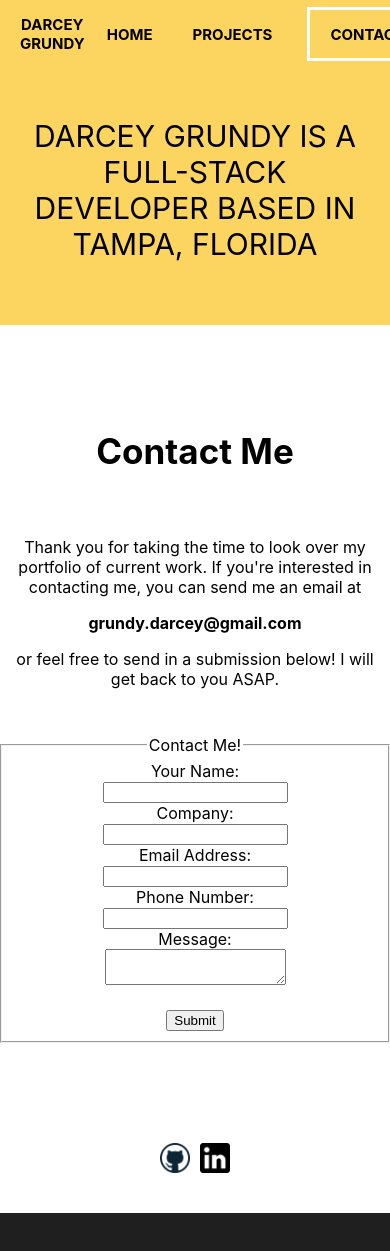
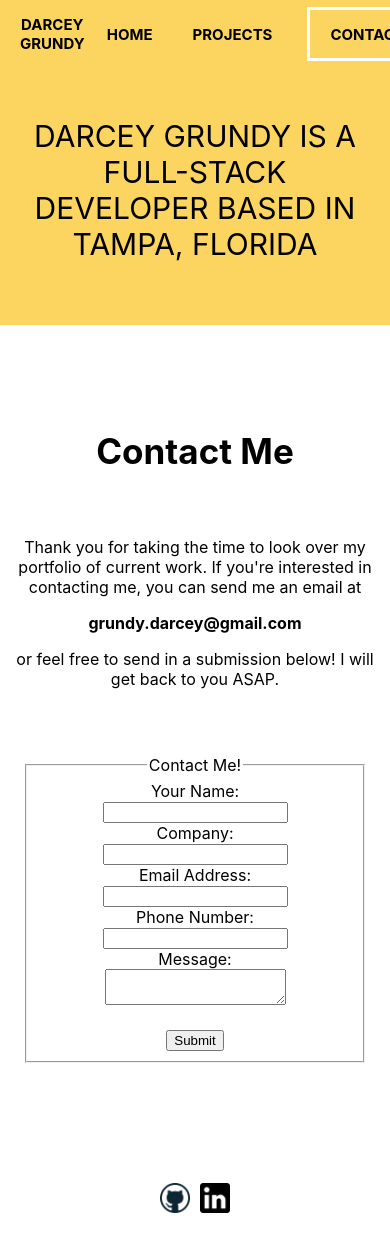
Before and after one commit to grundydarcey/UpdatedDevPortfolio, a React (Create React App) app: page /contact in a window 390 px wide. Shown: the top 1251 px of the page. Built offline with nearby package versions, Linux system fonts and the light colour scheme.

Commit message:
margin fix

```diff
--- a/src/Contact/contact.css
+++ b/src/Contact/contact.css
@@ -30,6 +30,7 @@ fieldset {
   }
 
   fieldset {
-    margin: auto;
+    margin-left: 25px;
+    margin-right: 25px;
   }
 }
```
